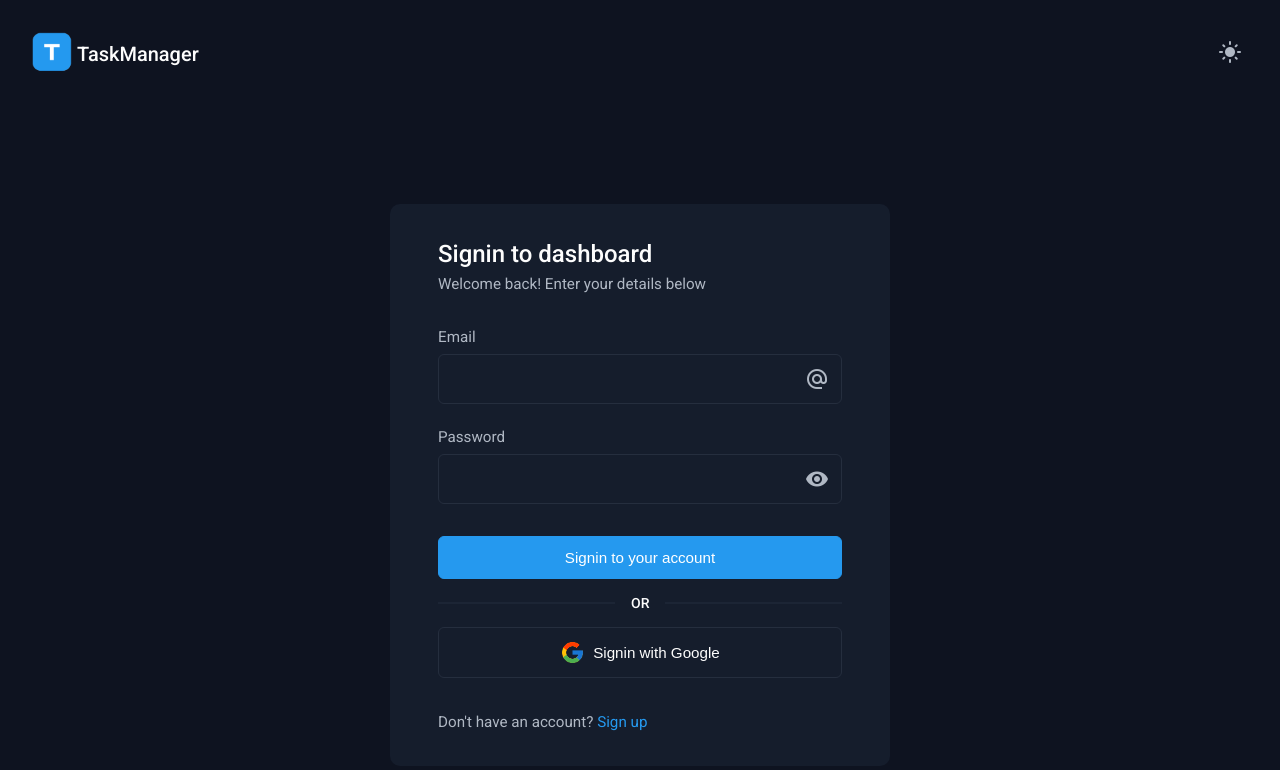
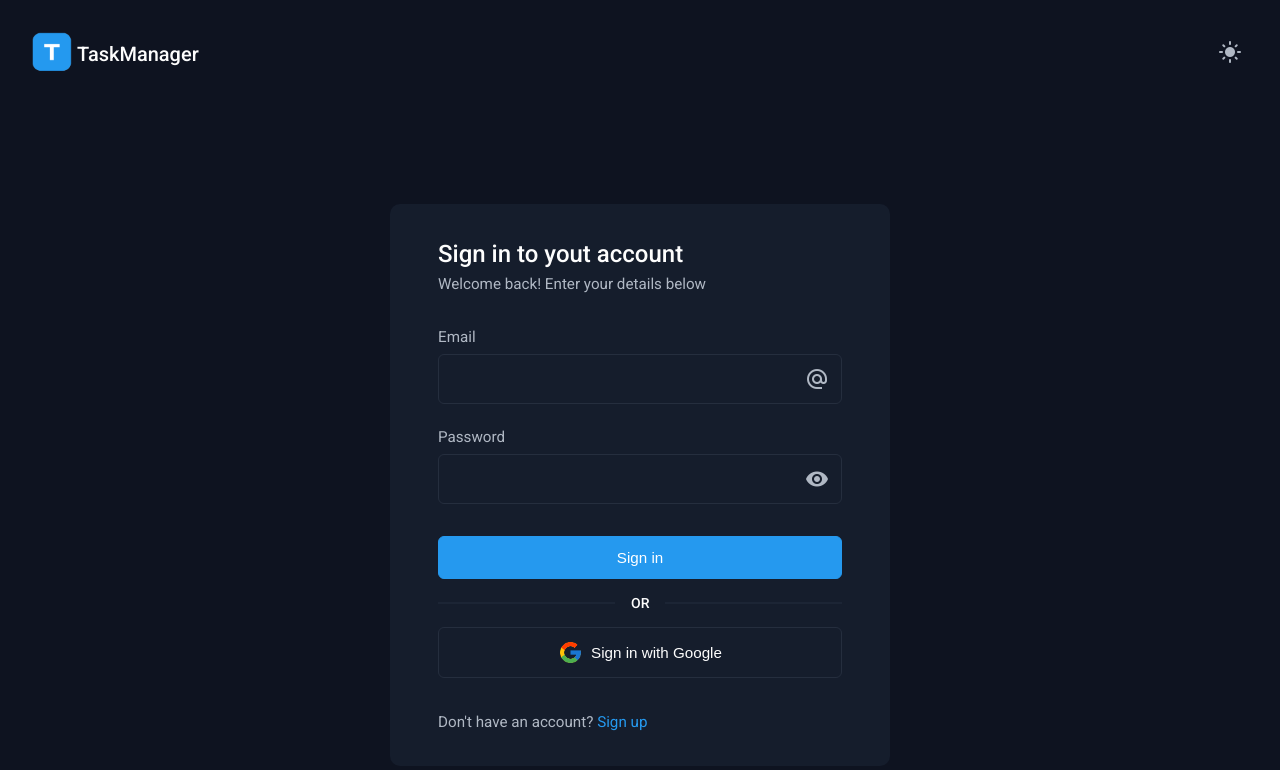
Before and after one commit to jarolthecoder/TaskManager-V2, a Next.js app: page /login in a window 1280 px wide. Shown: the top 770 px of the page. Built offline with nearby package versions, Linux system fonts and the light colour scheme; no server answers.

Commit message:
Updated buttons

```diff
--- a/src/app/(auth)/login/page.jsx
+++ b/src/app/(auth)/login/page.jsx
@@ -45,7 +45,7 @@ export default function Login() {
 
   return (
     <AuthForm
-      title="Signin to dashboard"
+      title="Sign in to yout account"
       lead="Welcome back! Enter your details below"
       onSubmit={handleSubmit(onSubmit)}
     >
@@ -68,13 +68,13 @@ export default function Login() {
         errors={errors}
       />
       <div className={styles.form_btn_container}>
-        <Button type="submit" label="Signin to your account" fullWidth size="medium" />
+        <Button type="submit" label="Sign in" fullWidth size="medium" />
         <div className={styles.or_signin_text}>
           <h5>OR</h5>
         </div>
         <Button
           fullWidth
-          label="Signin with Google"
+          label="Sign in with Google"
           onClick={handleGoogleSignIn}
           variant="outlined"
           size="medium"
--- a/src/app/(dashboard)/projects/page.jsx
+++ b/src/app/(dashboard)/projects/page.jsx
@@ -37,7 +37,7 @@ export default function Projects() {
         <div className={styles.header_options}>
           <Button
             fullWidth
-            label="Create Project"
+            label="Create project"
             color="accent"
             size="small"
             startIcon={<MatIcon iconName="add" />}
--- a/src/components/tasks/AddTaskButton/AddTaskButton.jsx
+++ b/src/components/tasks/AddTaskButton/AddTaskButton.jsx
@@ -23,12 +23,11 @@ export const AddTaskButton = ({ buttonType = 'default', size = 'small' }) => {
           <IconButton variant="outlined" size={size} onClick={handleAddTask}>
             <MatIcon iconName="add"/>
           </IconButton>
-          {/* <p>Add Task</p> */}
         </div>
       ) : (
         <Button
           // fullWidth
-          label="Add Task"
+          label="Add task"
           color="accent"
           size={size}
           startIcon={<MatIcon iconName="add"/>}
--- a/src/components/tasks/TaskListControls/TasksListControl.jsx
+++ b/src/components/tasks/TaskListControls/TasksListControl.jsx
@@ -12,7 +12,7 @@ export const TasksListControls = ({
   return (
     <div className={styles.list_controls_container}>
       <div className={styles.filters_container}>
-        <MatIcon iconName="filter_alt" className={styles.filters_icon} />
+        <MatIcon iconName="filter_list" className={styles.filters_icon} />
         <div className={styles.filters_badges_container}>
           {filterOptions.map((option, index) => (
             <Badge
```
